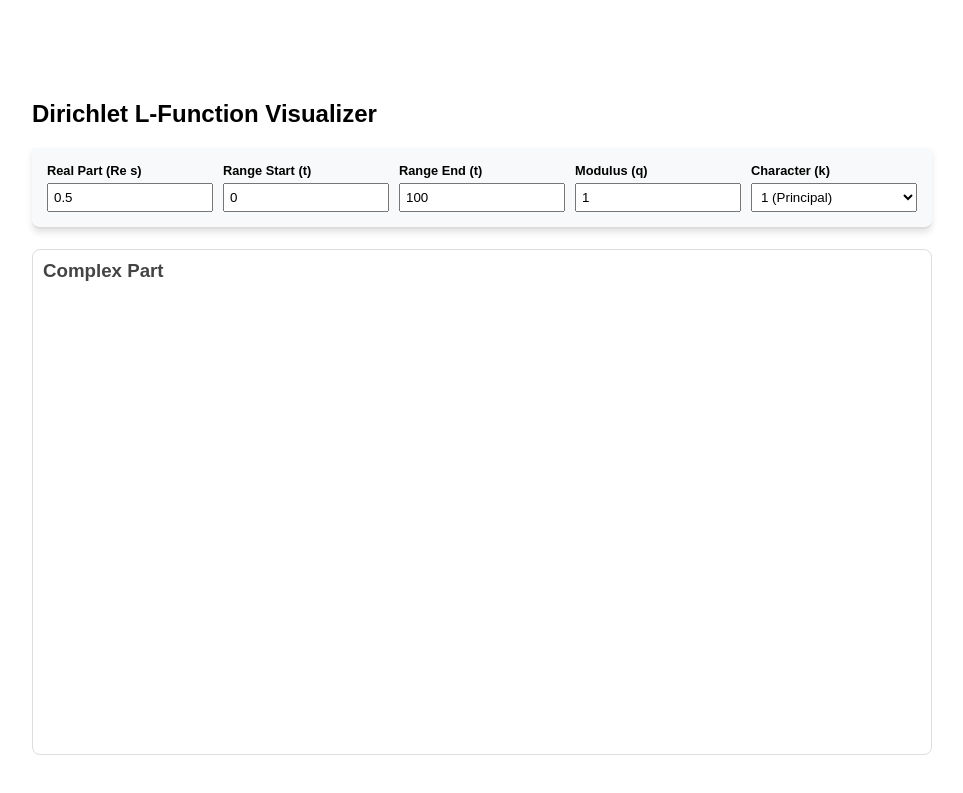
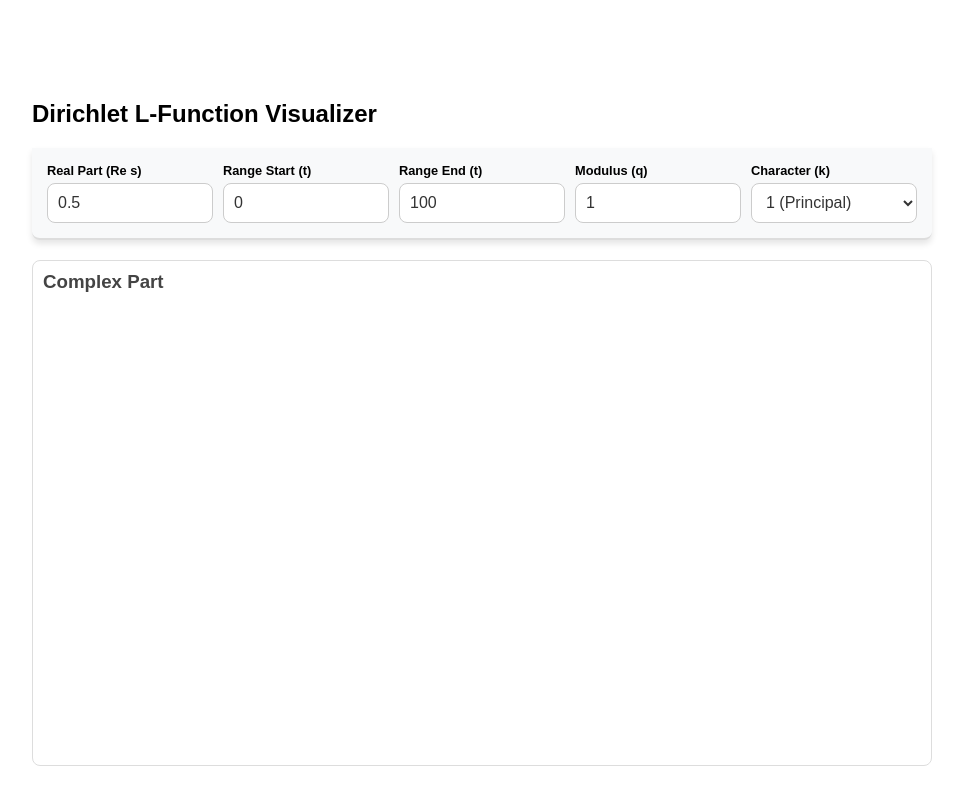
Before and after one commit to JunghunLeePhD/CPP-LFunction, a plain HTML site: page src/index.html in a window 1280 px wide. Shown: the top 793 px of the page, without its empty margins (158-1121 px from the left). Drawn offline with nearby package versions, Linux system fonts and the light colour scheme; no server answers.

Commit message:
Feat/Nonprim(`index.html`): change styles for 'Options'

```diff
--- a/src/index.html
+++ b/src/index.html
@@ -34,10 +34,30 @@
                 font-weight: bold;
             }
             .input-group input,
-            select {
+            .input-group select {
                 width: 100%;
-                padding: 5px;
                 box-sizing: border-box;
+
+                /* 1. Force white background (overrides default grey) */
+                background-color: #ffffff;
+
+                /* 2. Define a consistent border and radius */
+                border: 1px solid #ccc; /* Light grey border */
+                border-radius: 8px; /* Rounded corners like your screenshot */
+
+                /* 3. Ensure they are the same height */
+                height: 40px;
+                padding: 5px 10px;
+
+                /* 4. Match font settings */
+                font-size: 1rem;
+                color: #333;
+            }
+
+            .input-group input:focus,
+            .input-group select:focus {
+                outline: none;
+                border-color: #007bff; /* Blue border when clicked */
             }
 
             /* Buttons */
```
